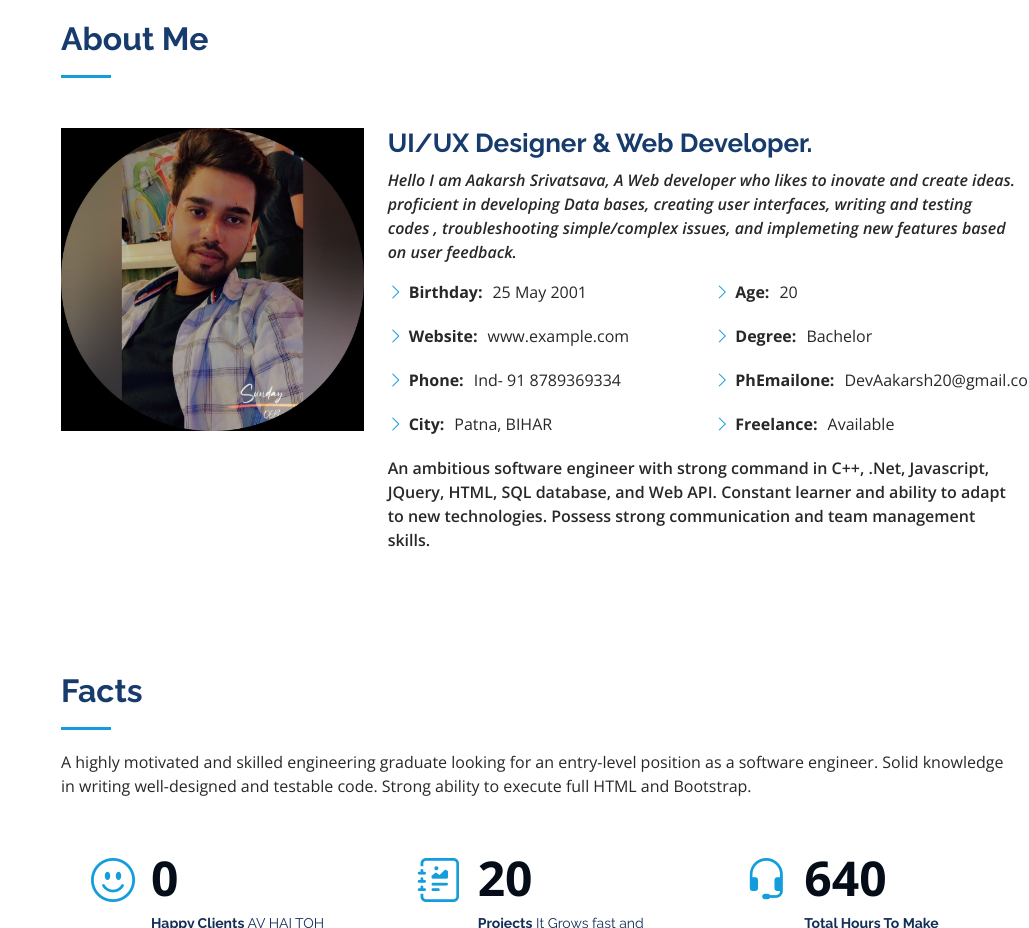
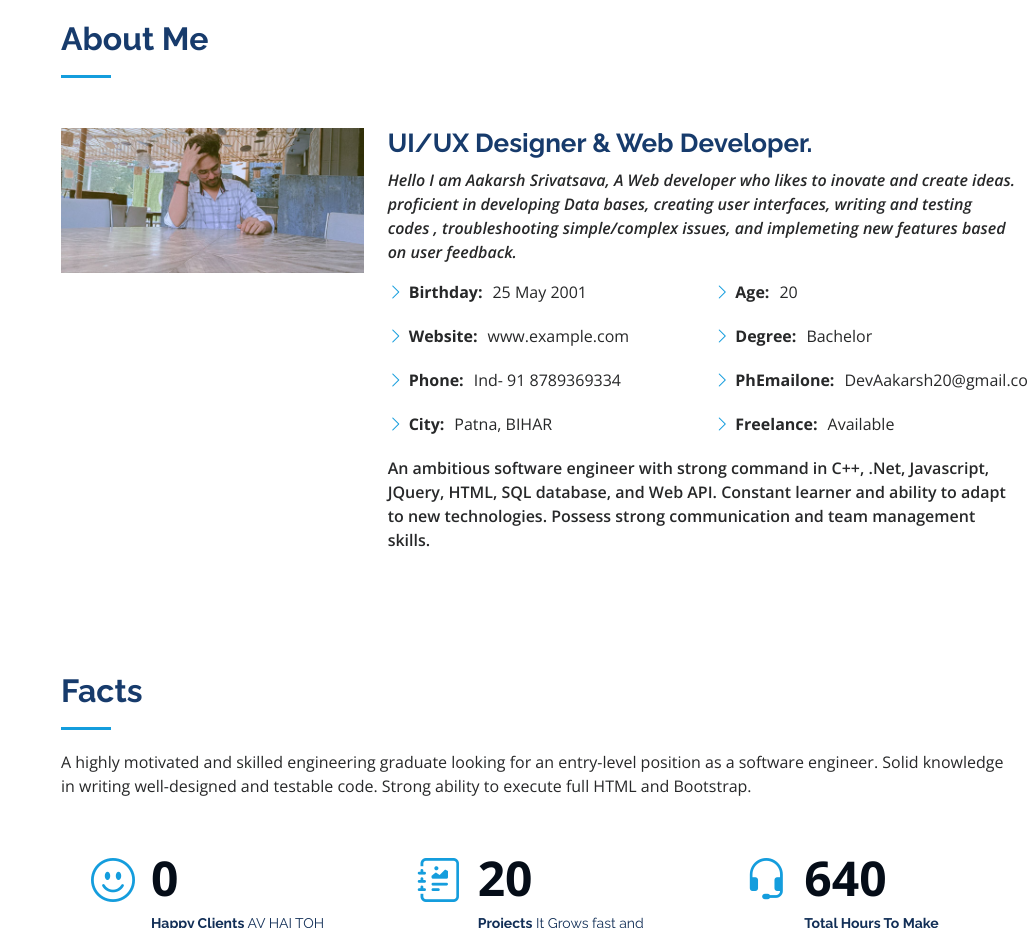
Before and after one commit to Aakarshk25/Dream_3, a plain HTML site: page index.html in a window 1280 px wide. Shown: the part 840-1768 px from the top of the page, without its empty margins (251-1280 px from the left). Drawn offline with nearby package versions, Linux system fonts and the light colour scheme.

Commit message:
Update index.html

```diff
--- a/index.html
+++ b/index.html
@@ -89,7 +89,7 @@
 
         <div class="row">
           <div class="col-lg-4" data-aos="fade-right">
-            <img src="my pic.jpg" class="img-fluid" alt="">
+            <img src="img.jpg" class="img-fluid" alt="">
           </div>
           <div class="col-lg-8 pt-4 pt-lg-0 content" data-aos="fade-left">
             <h3>UI/UX Designer &amp; Web Developer.</h3>
```
